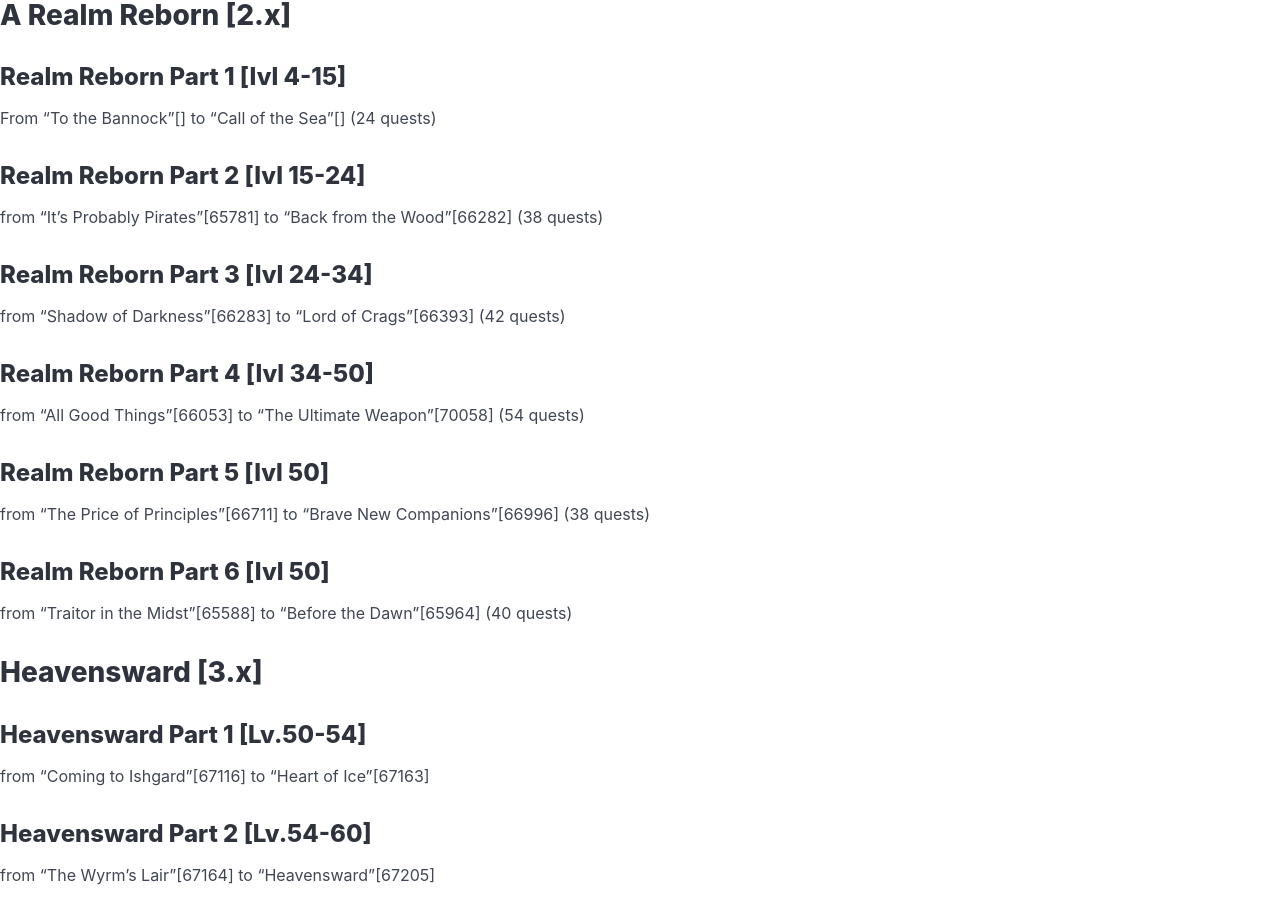
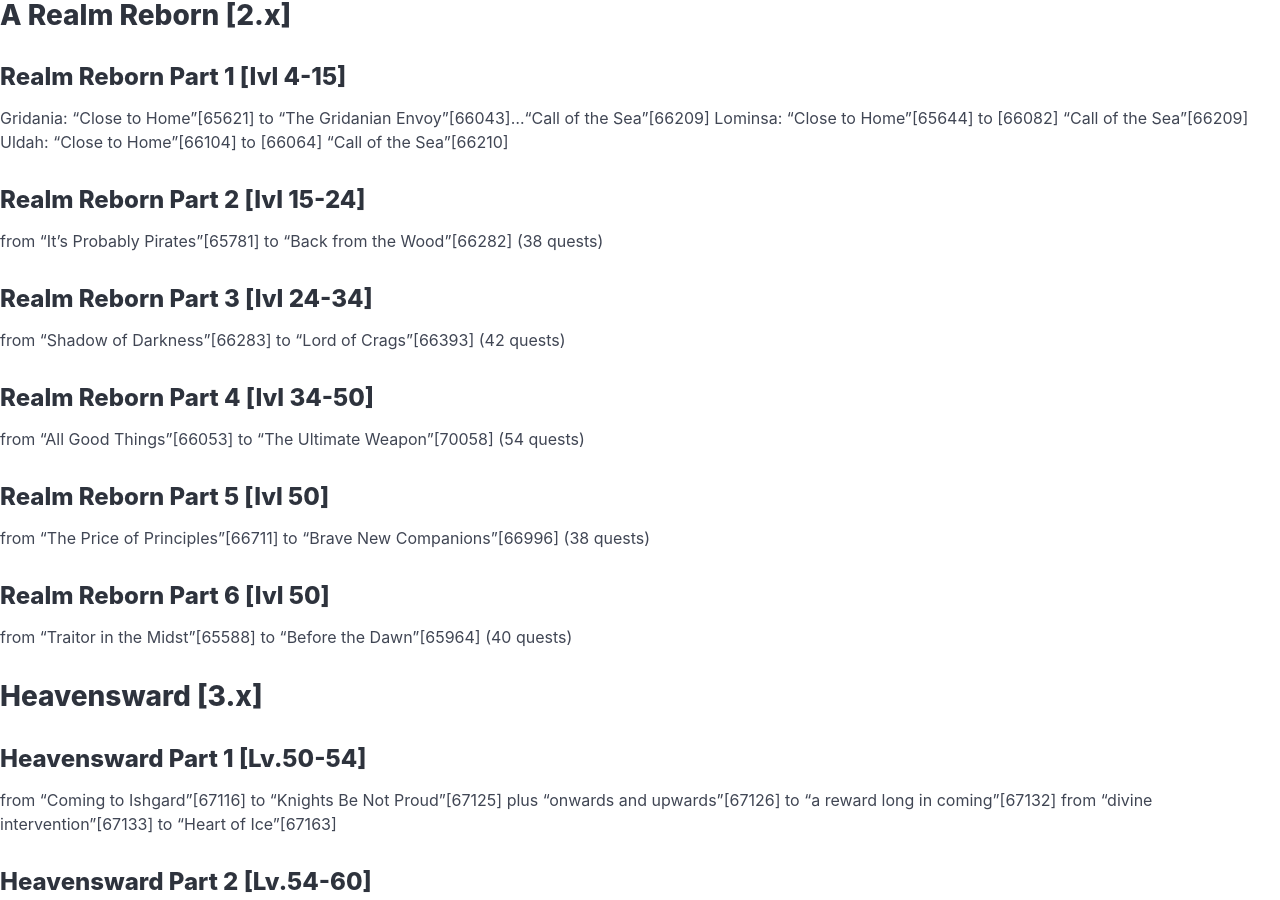
Before and after one commit to ffxiv-mognet/ffxiv-mognet.github.io, a Jekyll site: the page built from guide/overview.markdown, in a window 1280 px wide and 900 px high. Built offline with Jekyll 4.4.1, drawn with Linux system fonts in a browser that asks for light colours.

Commit message:
heavensward questlist cleanup with unlocks

```diff
--- a/guide/overview.markdown
+++ b/guide/overview.markdown
@@ -8,7 +8,9 @@
 ## A Realm Reborn [2.x]
 
 ### Realm Reborn Part 1 [lvl 4-15]
-From "To the Bannock"[] to "Call of the Sea"[]  (24 quests)
+Gridania: "Close to Home"[65621] to "The Gridanian Envoy"[66043]..."Call of the Sea"[66209]
+Lominsa: "Close to Home"[65644] to [66082] "Call of the Sea"[66209]
+Uldah: "Close to Home"[66104] to [66064] "Call of the Sea"[66210]
 
 ### Realm Reborn Part 2 [lvl 15-24]
 from "It's Probably Pirates"[65781] to "Back from the Wood"[66282]  (38 quests)
@@ -28,7 +30,9 @@
 
 ## Heavensward [3.x]
 ### Heavensward Part 1 [Lv.50-54]
-from "Coming to Ishgard"[67116] to "Heart of Ice"[67163]
+from "Coming to Ishgard"[67116] to "Knights Be Not Proud"[67125]
+ plus "onwards and upwards"[67126] to "a reward long in coming"[67132]
+ from "divine intervention"[67133] to "Heart of Ice"[67163]
 
 ### Heavensward Part 2 [Lv.54-60]
 from "The Wyrm's Lair"[67164] to "Heavensward"[67205]
```
Also changed, not shown: _data/questunlocks.yml (+12 -0 lines), quests/msq/heavensward/part1.md (+21 -0 lines).
